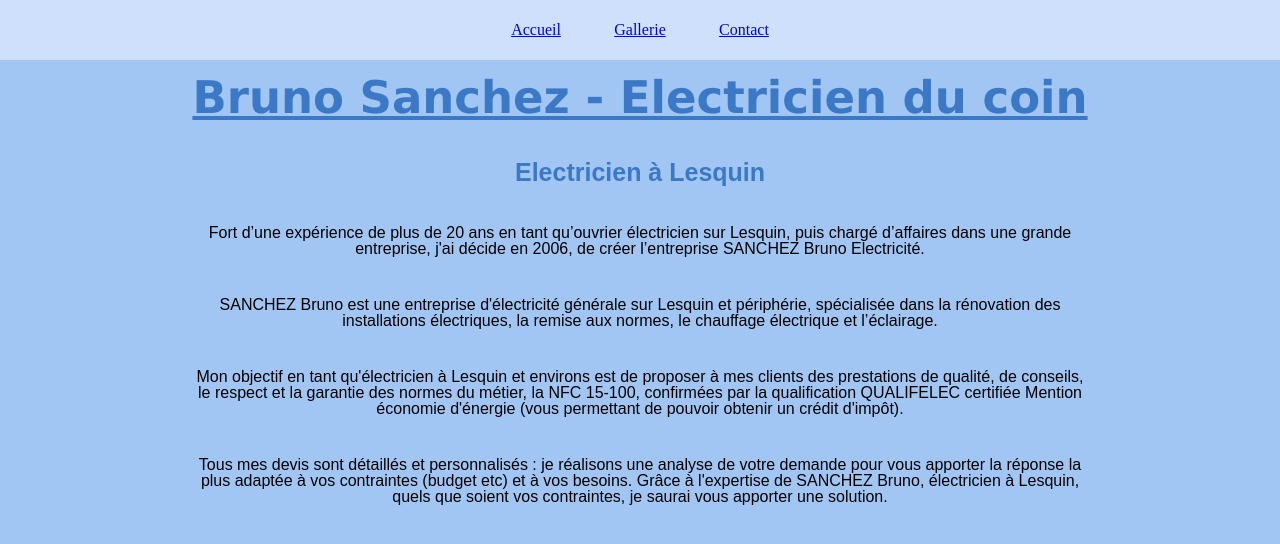
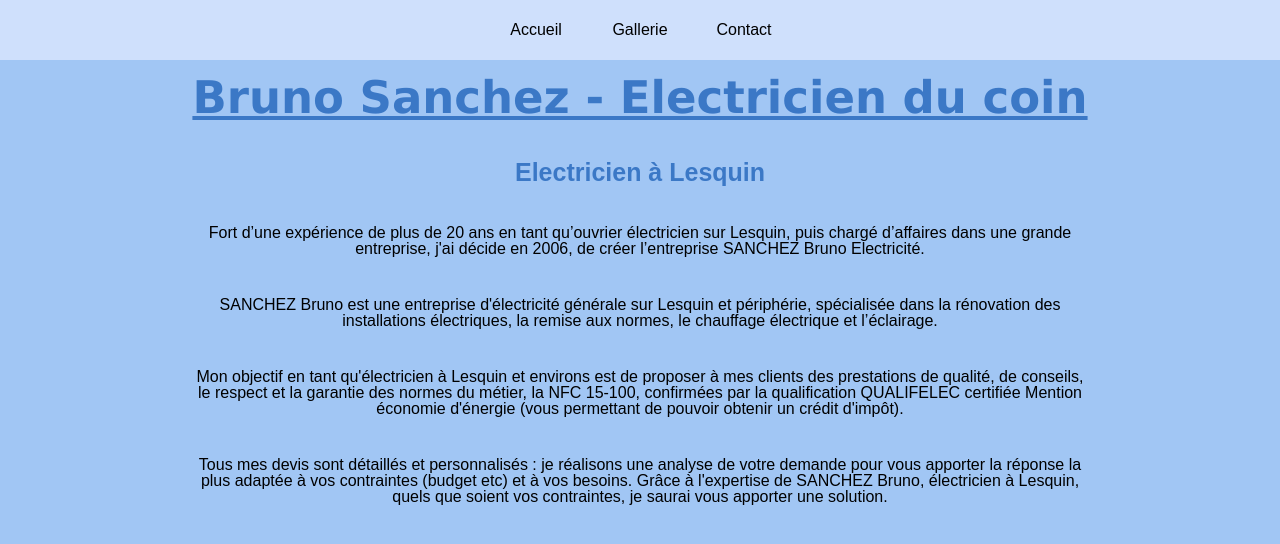
Before and after one commit to PaulDecoux/challenge_groupe, a plain HTML site: page index.html in a window 1280 px wide. Drawn offline with Linux system fonts and the light colour scheme.

Commit message:
2e modif CSS

```diff
--- a/style.css
+++ b/style.css
@@ -71,9 +71,12 @@
 li{
 	display: inline-block;
 	width: 100px;
+}
+
+li:hover{
+	background: #0060ff;
 
 }
-
 h1{
 	font-family: verdana;
 	color: #3b78c6;
@@ -84,7 +87,7 @@
 }
 
 h2{
-	font-family: 'Montserrat', sans-serif;;
+	font-family: 'Montserrat', sans-serif;
 	color: #3b78c6;
 	font-weight: bold;
 	font-size: 25px;
@@ -93,3 +96,9 @@
 	margin-top: 40px;
 	font-family: 'Montserrat', sans-serif;
 }
+
+a{
+	text-decoration: none;
+	color: Black;
+	font-family: 'Montserrat', sans-serif;
+}
```
